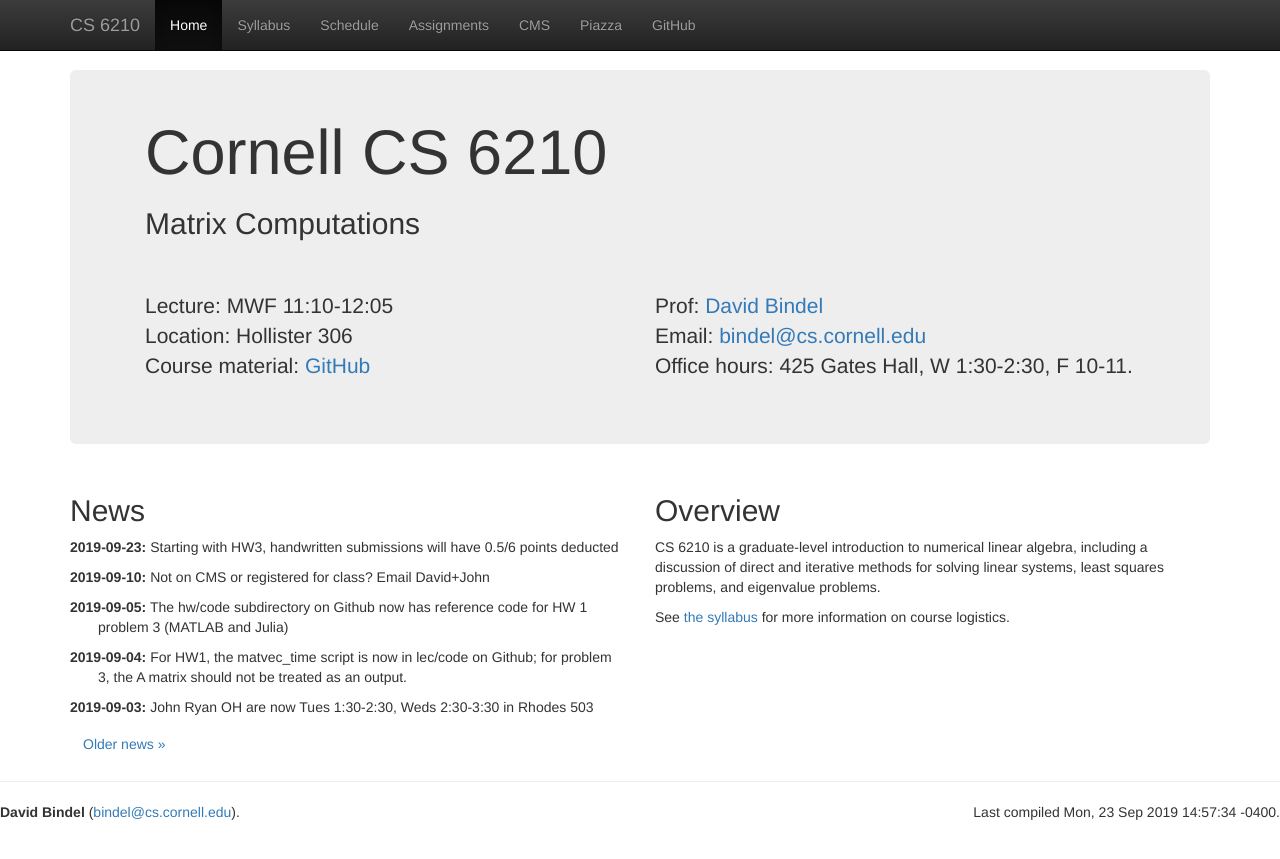
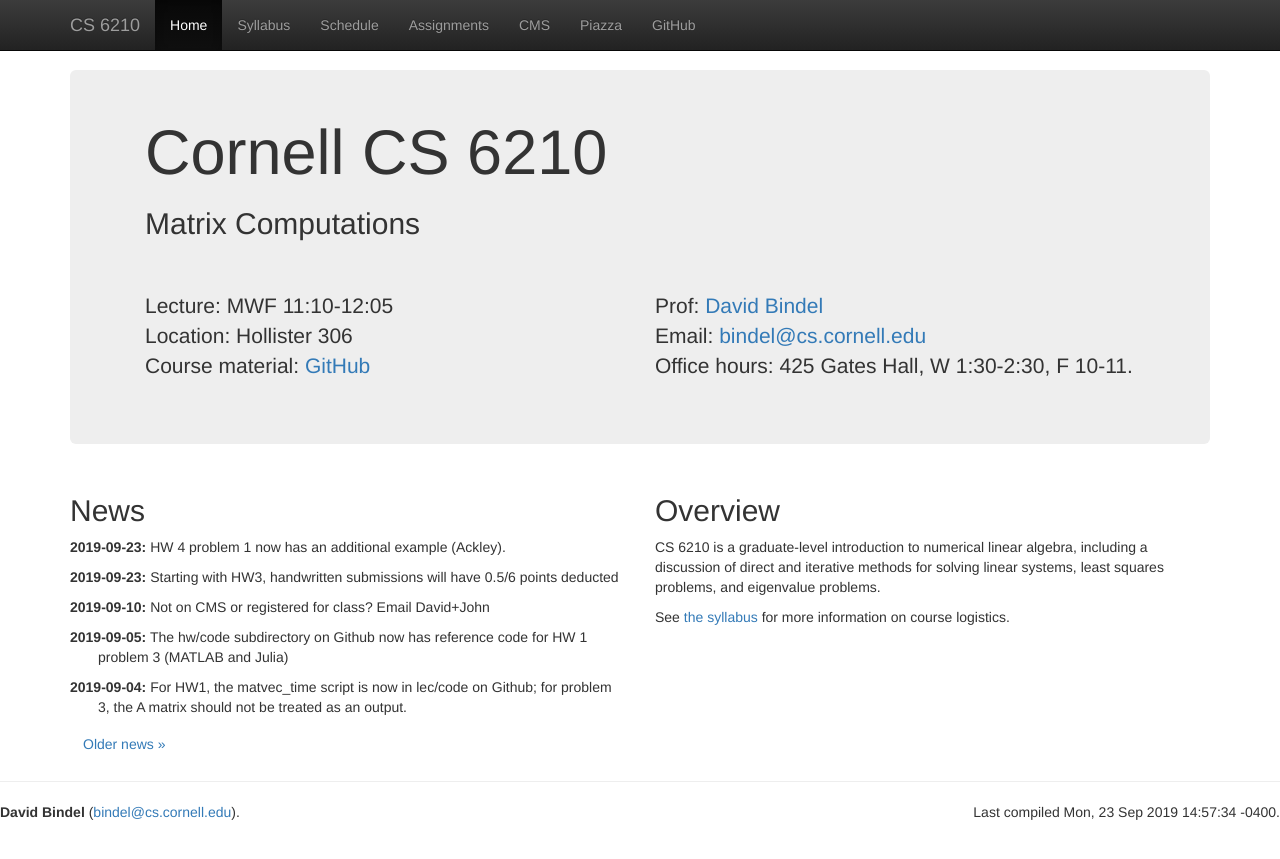
Before and after one commit to dbindel/cs6210-f19, a Jekyll site: the page built from web/index.html, in a window 1280 px wide. Shown: the top 859 px of the page. Built offline with Jekyll 4.4.1, drawn with Linux system fonts in a browser that asks for light colours; nearby versions of some CDN libraries.

Commit message:
Added news bullet about added Ackley.

```diff
--- a/web/_data/news.yml
+++ b/web/_data/news.yml
@@ -16,3 +16,6 @@
 -
   date: 2019-09-23
   text: "Starting with HW3, handwritten submissions will have 0.5/6 points deducted"
+-
+  date: 2019-09-23
+  text: "HW 4 problem 1 now has an additional example (Ackley)."
```
